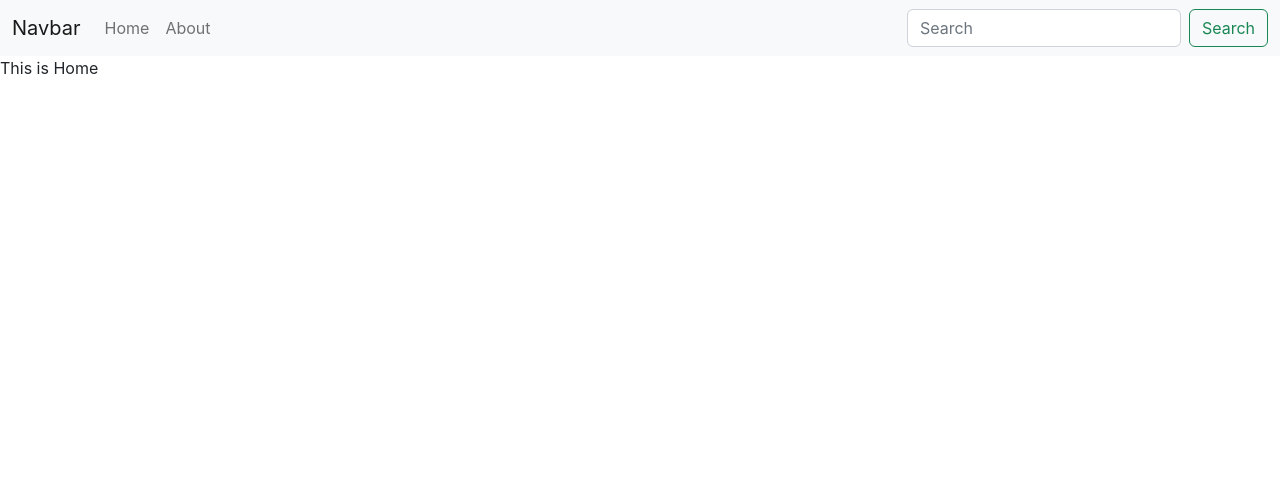
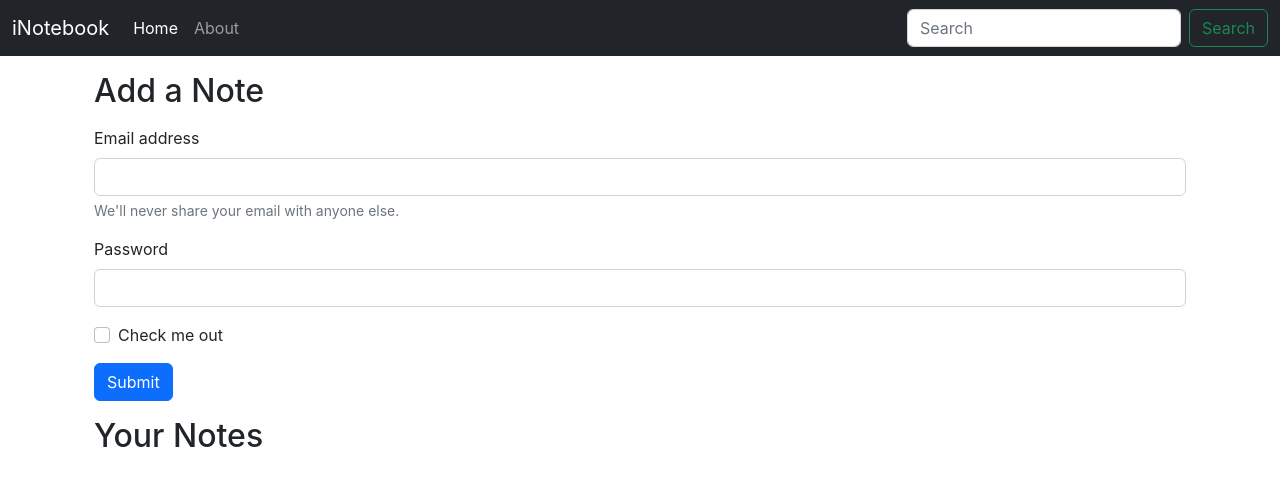
Before and after one commit to Saurabh-Shivam/iNotebook-React, a React (Create React App) app: page / in a window 1280 px wide. Shown: the top 486 px of the page. Built offline with nearby package versions, Linux system fonts and the light colour scheme.

Commit message:
Used the useLocation and added form in the Home.js file

```diff
--- a/src/App.js
+++ b/src/App.js
@@ -11,10 +11,12 @@ function App() {
       <NoteState>
         <Router>
           <Navbar />
-          <Routes>
-            <Route path="/" element={<Home />} />
-            <Route path="/about" element={<About />} />
-          </Routes>
+          <div className="container">
+            <Routes>
+              <Route path="/" element={<Home />} />
+              <Route path="/about" element={<About />} />
+            </Routes>
+          </div>
         </Router>
       </NoteState>
     </>
--- a/src/components/About.js
+++ b/src/components/About.js
@@ -1,16 +1,17 @@
-import React, { useContext, useEffect } from "react";
+// import React, { useContext, useEffect } from "react";
 import noteContext from "../context/notes/noteContext";
 
 const About = () => {
-  const a = useContext(noteContext);
-  useEffect(() => {
-    a.update();
-    // eslint-disable-next-line
-  }, []);
+  // const a = useContext(noteContext);
+  // useEffect(() => {
+  //   a.update();
+  //   // eslint-disable-next-line
+  // }, []);
 
   return (
     <div>
-      This is About {a.state.name} and he is in class {a.state.class}
+      {/* This is About {a.state.name} and he is in class {a.state.class} */}
+      This is About
     </div>
   );
 };
--- a/src/components/Home.js
+++ b/src/components/Home.js
@@ -1,7 +1,55 @@
 import React from "react";
 
 const Home = () => {
-  return <div>This is Home</div>;
+  return (
+    <div>
+      <div className="container my-3">
+        <h2>Add a Note</h2>
+        <form className="my-3">
+          <div className="mb-3">
+            <label for="exampleInputEmail1" className="form-label">
+              Email address
+            </label>
+            <input
+              type="email"
+              className="form-control"
+              id="exampleInputEmail1"
+              aria-describedby="emailHelp"
+            />
+            <div id="emailHelp" className="form-text">
+              We'll never share your email with anyone else.
+            </div>
+          </div>
+          <div className="mb-3">
+            <label for="exampleInputPassword1" className="form-label">
+              Password
+            </label>
+            <input
+              type="password"
+              className="form-control"
+              id="exampleInputPassword1"
+            />
+          </div>
+          <div className="mb-3 form-check">
+            <input
+              type="checkbox"
+              className="form-check-input"
+              id="exampleCheck1"
+            />
+            <label className="form-check-label" for="exampleCheck1">
+              Check me out
+            </label>
+          </div>
+          <button type="submit" className="btn btn-primary">
+            Submit
+          </button>
+        </form>
+      </div>
+      <div className="container my-3">
+        <h2>Your Notes</h2>
+      </div>
+    </div>
+  );
 };
 
 export default Home;
--- a/src/components/Navbar.js
+++ b/src/components/Navbar.js
@@ -1,12 +1,16 @@
-import React from "react";
-import { Link } from "react-router-dom";
+import React, { useEffect } from "react";
+import { Link, useLocation } from "react-router-dom";
 
 const Navbar = () => {
+  let location = useLocation();
+  useEffect(() => {
+    console.log(location.pathname);
+  }, [location]);
   return (
-    <nav className="navbar navbar-expand-lg bg-light">
+    <nav className="navbar navbar-expand-lg navbar-dark bg-dark">
       <div className="container-fluid">
         <Link className="navbar-brand" to="/">
-          Navbar
+          iNotebook
         </Link>
         <button
           className="navbar-toggler"
@@ -22,12 +26,23 @@ const Navbar = () => {
         <div className="collapse navbar-collapse" id="navbarSupportedContent">
           <ul className="navbar-nav me-auto mb-2 mb-lg-0">
             <li className="nav-item">
-              <Link className="nav-link" aria-current="page" to="/">
+              <Link
+                className={`nav-link ${
+                  location.pathname === "/" ? "active" : ""
+                }`}
+                aria-current="page"
+                to="/"
+              >
                 Home
               </Link>
             </li>
             <li className="nav-item">
-              <Link className="nav-link" to="/about">
+              <Link
+                className={`nav-link ${
+                  location.pathname === "/about" ? "active" : ""
+                }`}
+                to="/about"
+              >
                 About
               </Link>
             </li>
--- a/src/context/notes/NoteState.js
+++ b/src/context/notes/NoteState.js
@@ -1,21 +1,20 @@
-import { useState } from "react";
+// import { useState } from "react";
 import noteContext from "./noteContext";
 
 const NoteState = (props) => {
-  const s1 = {
-    name: "Saurabh",
-    class: "12",
-  };
-  const [state, setState] = useState(s1);
-  const update = () => {
-    setTimeout(() => {
-      setState({ name: "Shivam", class: "10" });
-    }, 1000);
-  };
+  //   const s1 = {
+  //     name: "Saurabh",
+  //     class: "12",
+  //   };
+  //   const [state, setState] = useState(s1);
+  //   const update = () => {
+  //     setTimeout(() => {
+  //       setState({ name: "Shivam", class: "10" });
+  //     }, 1000);
+  //   };
   return (
-    <noteContext.Provider value={{ state: state, update: update }}>
-      {props.children}
-    </noteContext.Provider>
+    // <noteContext.Provider value={{ state: "state", update: "update" }}>
+    <noteContext.Provider value={[]}>{props.children}</noteContext.Provider>
   );
 };
 
```
